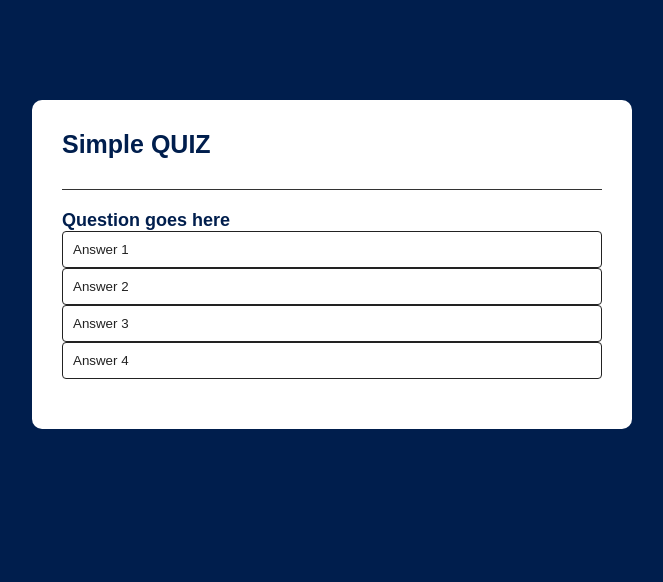
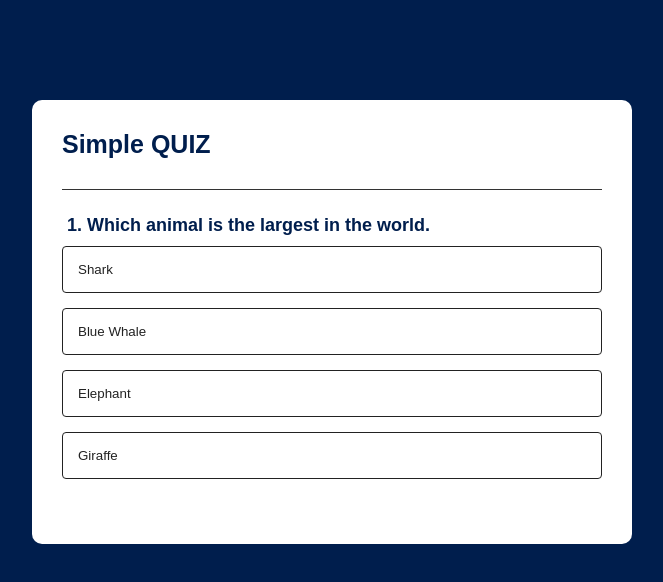
Before and after one commit to sa-kshyam/solid-octo-sniffle, a plain HTML site: page index.html in a window 1280 px wide. Shown: the whole page, without its empty margins (308-971 px from the left). Drawn offline with Linux system fonts and the light colour scheme.

Commit message:
Add files via upload

```diff
--- a/script.js
+++ b/script.js
@@ -1,6 +1,6 @@
 const question = [
     {
-        question: "Which animal is the largest in the world",
+        question: "Which animal is the largest in the world.",
         answers: [
             { text: "Shark", correct: false },
             { text: "Blue Whale", correct: true },
@@ -10,7 +10,7 @@ const question = [
 
     },
     {
-       question: "Which is the smallest continent in the world",
+        question: "Which is the smallest continent in the world.",
         answers: [
             { text: "Asia", correct: false },
             { text: "Australia", correct: true },
@@ -19,7 +19,7 @@ const question = [
         ]
     },
     {
-        question: "Which is the largest desert in the world",
+        question: "Which is the largest desert in the world.",
         answers: [
             { text: "Kalakhari", correct: false },
             { text: "Gobi", correct: false },
@@ -28,24 +28,192 @@ const question = [
         ]
     },
     {
-        question: "Which is the smallest country in the world",
+        question: "Which is the smallest country in the world.",
         answers: [
             { text: "Vatican City", correct: true },
             { text: "Nepal", correct: false },
-            { text: "Russia", correct: false},
+            { text: "Russia", correct: false },
             { text: "Maldives", correct: false },
         ]
     },
     {
-        question: "Where is Mount Everest located",
+        question: "Where is Mount Everest located?",
         answers: [
             { text: "China", correct: false },
             { text: "India", correct: false },
-            { text: "Nepal", correct: true},
+            { text: "Nepal", correct: true },
             { text: "Bhutan", correct: false },
+        ]
+    },
+    {
+        question: "Which planet in our solar system is known for prominent ring system.",
+        answers: [
+            { text: "Mars", correct: false },
+            { text: "Jupiter", correct: false },
+            { text: "Saturn", correct: true },
+            { text: "Neptune", correct: false },
+        ]
+    },
+    {
+        question: "What is the powerhouse of cell.",
+        answers: [
+            { text: "Nucleus", correct: false },
+            { text: "Mitochondria", correct: true },
+            { text: "Ribosome", correct: false },
+            { text: "Endoplasmic Reticulum", correct: false },
+        ]
+    },
+    {
+        question: "What is the longest river in the world.",
+        answers: [
+            { text: "Amazon River", correct: false },
+            { text: "Nile River", correct: true },
+            { text: "Yangtze River", correct: false},
+            { text: "Mississipi River", correct: false },
+        ]
+    },
+    {
+        question: "Who painted 'Mona lisa'.",
+        answers: [
+            { text: "Vincent Van Gogh", correct: false },
+            { text: "Leonardo da Vinci", correct: true },
+            { text: "Pablo picasso", correct:  false},
+            { text: "Michelangelo", correct: false },
+        ]
+    },
+    {
+        question: "Which year did the Titanic sink.",
+        answers: [
+            { text: "1912 A.D", correct: true },
+            { text: "1905 A.D", correct: false },
+            { text: "1920 A.D ", correct: false },
+            { text: "1912 B.C", correct: false },
+        ]
+    },
+    {
+        question: "Which country won the 2022 FIFA men's Football World Cup.",
+        answers: [
+            { text: "France", correct: false },
+            { text: "Germany", correct: false },
+            { text: "Brazil", correct: false },
+            { text: "Argentina", correct: true },
+        ]
+    },
+    {
+          question: "Which counry won the first ever FIFA World Cup in 1930.",
+        answers: [
+            { text: "Brazil", correct: false },
+            { text: "Argentina", correct: false },
+            { text: "Uruguay", correct: true },
+            { text: "Italy", correct: false },
+        ]
+    },
+    {
+          question: "Which language has the most native speakers in the world.",
+        answers: [
+            { text: "English", correct: false },
+            { text: "Hindi ", correct: false },
+            { text: "Spanish", correct: false },
+            { text: "Mandarin Chinese", correct: true },
+        ]
+    },
+    {
+          question: "Which is the closest star to Earth.",
+        answers: [
+            { text: "Alpha Centauri", correct: false },
+            { text: "Proxima Centauri", correct: false },
+            { text: "The Sun", correct: true },
+            { text: "Sirius", correct: false },
         ]
     }
 ];
 
-const  questionElement = document.getElementById("question");
-const questionElement = document.getElementById("");
+const questionElement = document.getElementById("question");
+const answerButtons = document.getElementById("answer-buttons");
+const nextButton = document.getElementById("next-btn");
+
+let currentQuestionIndex = 0;
+let score = 0;
+
+
+function startQuiz() {
+    currentQuestionIndex = 0;
+    score = 0;
+    nextButton.innerHTML = "Next";
+    showQuestion();
+
+}
+
+function showQuestion() {
+
+    resetState();
+    let currentQuestion = question[currentQuestionIndex];
+    let questionNo = currentQuestionIndex + 1;
+    questionElement.innerHTML = questionNo + ". " + currentQuestion.question;
+
+
+    currentQuestion.answers.forEach(answer => {
+        const button = document.createElement("button");
+        button.innerHTML = answer.text;
+        button.classList.add("btn");
+        answerButtons.appendChild(button);
+        if(answer.correct){
+            button.dataset.correct = answer.correct;
+        }
+        button.addEventListener("click",selectAnswer);
+    });
+}
+
+
+function resetState(){
+    nextButton.style.display = "none";
+    while(answerButtons.firstChild){
+        answerButtons.removeChild(answerButtons.firstChild);
+    }
+}
+
+
+function selectAnswer(e){
+    const selectedBtn = e.target;
+    const isCorrect = selectedBtn.dataset.correct === "true";
+    if(isCorrect){
+        selectedBtn.classList.add("correct");
+        score++;
+    }else{
+        selectedBtn.classList.add("incorrect");
+    }
+    Array.from(answerButtons.children).forEach(button => {
+        if(button.dataset.correct === "true"){
+            button.classList.add("correct");
+        }
+        button.disabled = true;
+    });
+    nextButton.style.display = "block";
+}
+
+function showScore(){
+    resetState();
+    questionElement.innerHTML = `You scored ${score} out of ${question.length}`;
+    nextButton.innerHTML = "Play Again";
+    nextButton.style.display = "block";
+}
+
+function handleNextButton(){
+    currentQuestionIndex++;
+    if(currentQuestionIndex < question.length){
+        showQuestion();
+    }else{
+        showScore();
+    }
+};
+
+nextButton.addEventListener("click", ()=>{
+    if(currentQuestionIndex < question.length){
+handleNextButton();
+    }else{
+        startQuiz();
+    }
+});
+
+
+startQuiz();
--- a/style.css
+++ b/style.css
@@ -34,6 +34,8 @@ body {
     font-size: 18px;
     color: #001e4d;
     font-weight: 600;
+    padding: 5px;
+    margin-bottom: 5px;
 }
 
 .btn {
@@ -42,17 +44,21 @@ body {
     font-weight: 500;
     width: 100%;
     border: 1px solid #222;
-    padding: 10px;
-    margin: 10px o;
+    padding: 15px;
+    margin-bottom: 15px ;
     text-align: left;
     border-radius: 4px;
     cursor: pointer;
     transition: all 0.3s;
+
 }
 
-.btn:hover {
+.btn:hover:not([disabled]) {
     background: #222;
     color: #fff;
+}
+.btn:disabled{
+    cursor: no-drop;
 }
 
 #next-btn {
@@ -67,3 +73,11 @@ color: #fff;
     cursor: pointer;
     display: none;
 }
+
+.correct{
+    background: #9aeabc;
+}
+
+.incorrect{
+    background: #ff9393;;
+}
```
